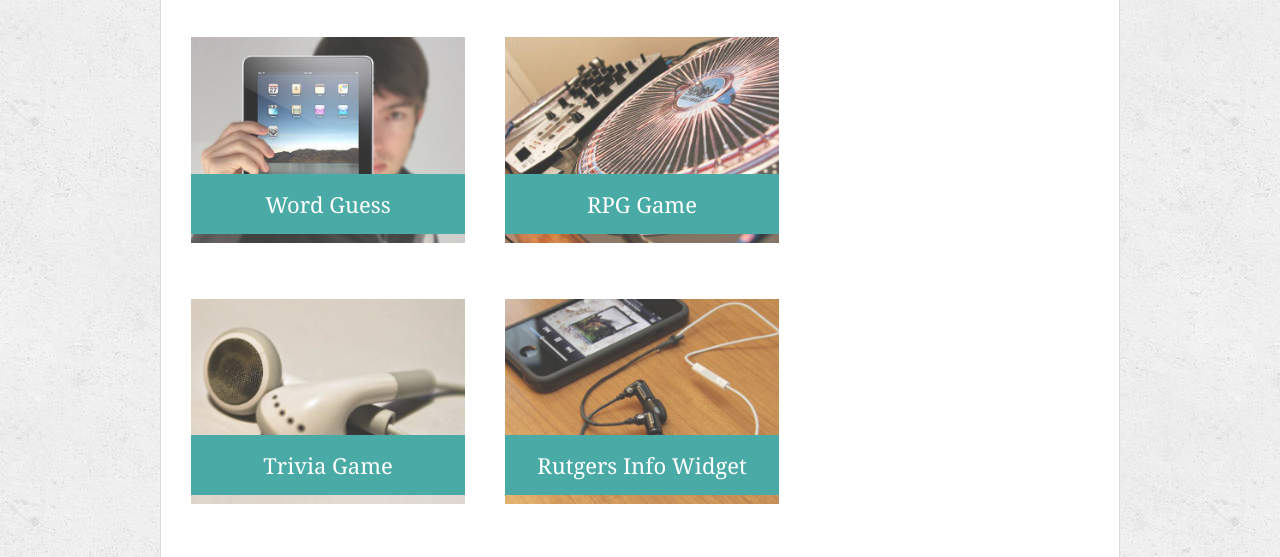
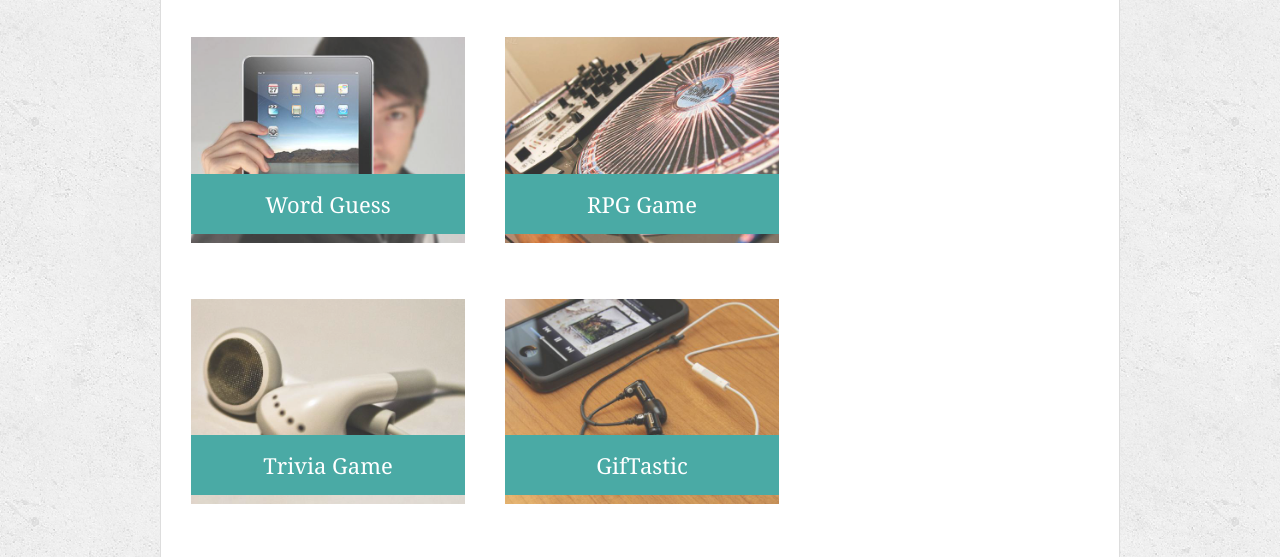
Before and after one commit to rbrodefrank/Responsive-Portfolio, a plain HTML site: page portfolio.html in a window 1280 px wide. Shown: the part 236-793 px from the top of the page. Drawn offline with Linux system fonts and the light colour scheme.

Commit message:
added link to GifTastic project repo in portfolio

```diff
--- a/portfolio.html
+++ b/portfolio.html
@@ -41,9 +41,9 @@
         <a href="https://rbrodefrank.github.io/TriviaGame/"><h3>Trivia Game</h3></a>
       </div>
       <div class="work">
-        <img src="assets/images/technics-q-c-640-480-7.jpg" alt="Rutgers Info Widget">
+        <img src="assets/images/technics-q-c-640-480-7.jpg" alt="GifTastic">
 
-        <h3>Rutgers Info Widget</h3>
+        <a href="https://rbrodefrank.github.io/GifTastic/"><h3>GifTastic</h3></a>
       </div>
       <div class="work">
         <img src="assets/images/technics-q-c-640-480-9.jpg" alt="Rock Paper Scissors">
```
